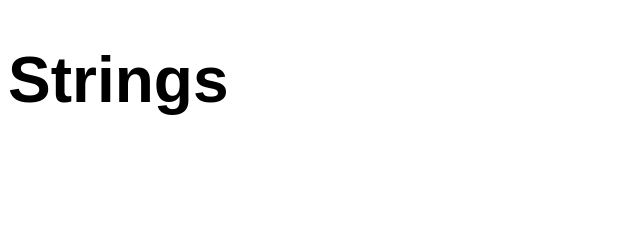
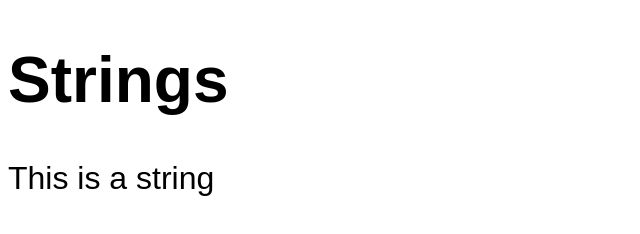
Before and after one commit to JumaTem/js-class-files-main, a plain HTML site: page lesson-2/strings.html in a window 1280 px wide. Shown: the whole page, without its empty margins (0-640 px from the left). Drawn offline with Linux system fonts and the light colour scheme.

Commit message:
Part 1 done

```diff
--- a/lesson-2/strings.html
+++ b/lesson-2/strings.html
@@ -15,21 +15,33 @@
 
     /* STEP 1: Creating Strings */
 
+    let step1 = "This is a string";
+    output.textContent = step1;
 
     // Note - whether you use 'single' or "double" quotes is a personal preference - try to be consistent
 
     /* STEP 2: Escaping Characters */
-
+    let step2 = 'Scott says, "You\'re a mean one."';
 
     /* STEP 3: Concatenation */
+    let step3a = "Javascript";
+    let step3b = "Rocks!";
 
+    console.log(step3a + " "+ step3b);
+    console.log(`$(step3a) ${step3b}`);
 
     /* STEP 4: Numbers and Strings */
+    let step4a = "Fahrenheit " + 451;
+    console.log(step4a);
 
     // numbers can be converted to strings
+    let step4b = 2025;
+    let step4c = String(step4b);
+    console.log(`Type of ${step4c}`);
 
     // strings can be converted to numbers, too
-
+    let step4d = Number(step4c);
+    console.log(`Type of step4d is ${step4d}`);
     // and back again, if we want
 
 
```
Also changed, not shown: lesson-2/numbers.html (+14 -2 lines).
